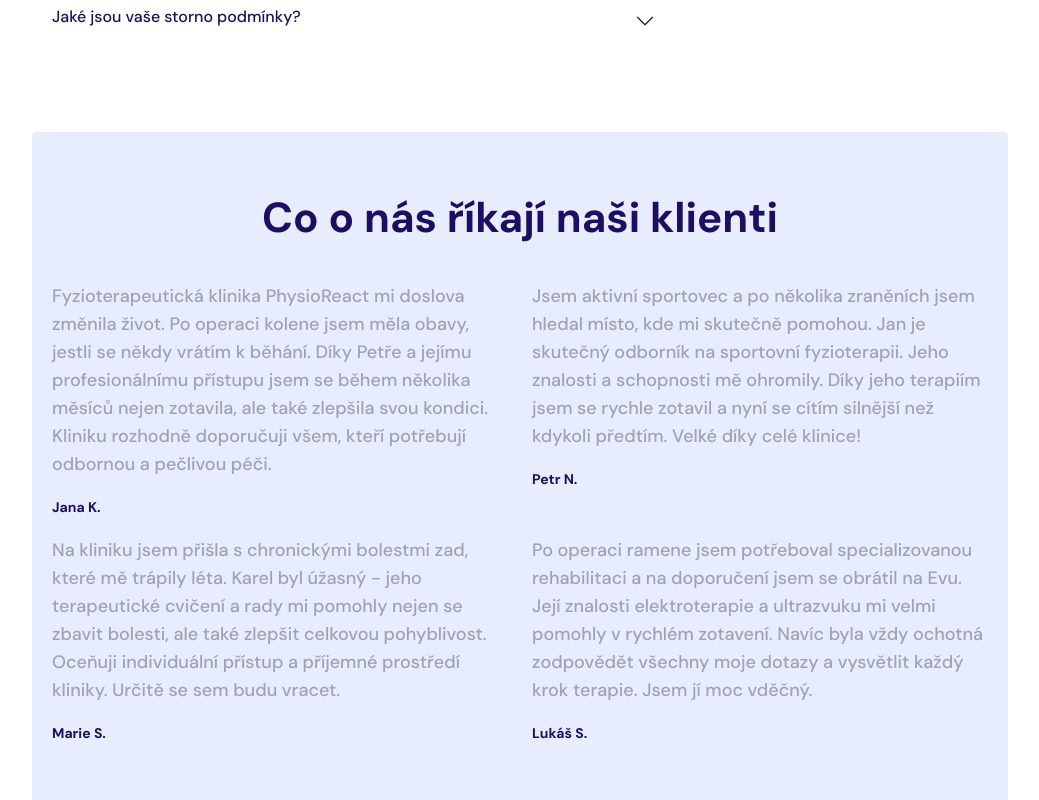
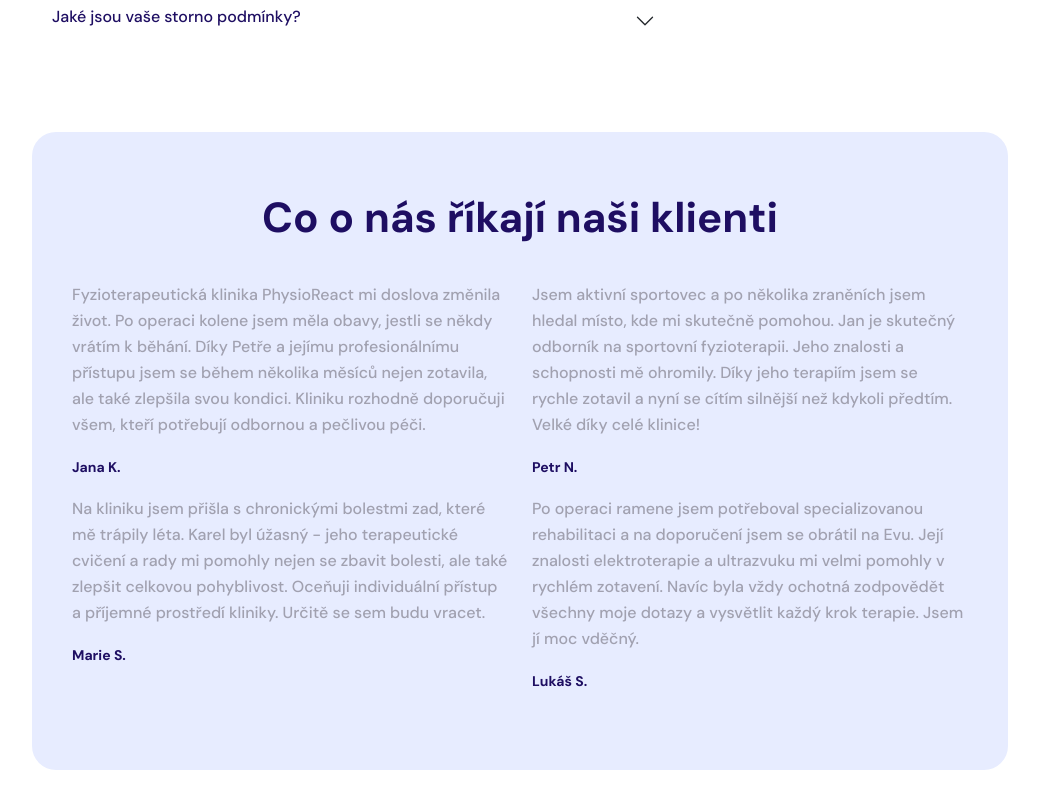
Before and after one commit to iStwer/team-project-and-BE, a React (Create React App) app: page / in a window 1280 px wide. Shown: the part 2160-2960 px from the top of the page, without its empty margins (120-1159 px from the left). Built offline with nearby package versions, Linux system fonts and the light colour scheme.

Commit message:
testimonials-minor-styling-added

```diff
--- a/src/pages/landing-page/LandingPage.css
+++ b/src/pages/landing-page/LandingPage.css
@@ -189,15 +189,16 @@
   line-height: 52px;
   text-align: center;
 
+
   padding-bottom: 30px;
   color: var(--heading-color);
 }
 
 .client-section {
-  padding: 60px 20px;
-  margin-bottom: 60px;
+  padding: 60px 40px;
+  margin-bottom: 80px;
   background-color: #e7ecff;
-  border-radius: 4px;
+  border-radius: 24px;
 }
 
 .faq-section {
--- a/src/pages/landing-page/ReviewCard.css
+++ b/src/pages/landing-page/ReviewCard.css
@@ -1,7 +1,7 @@
 .client-review-text {
-  font-size: 18px;
+  font-size: 16px;
   font-weight: 500;
-  line-height: 28px;
+  line-height: 26px;
   color: var(--text-color);
 }
 
```
